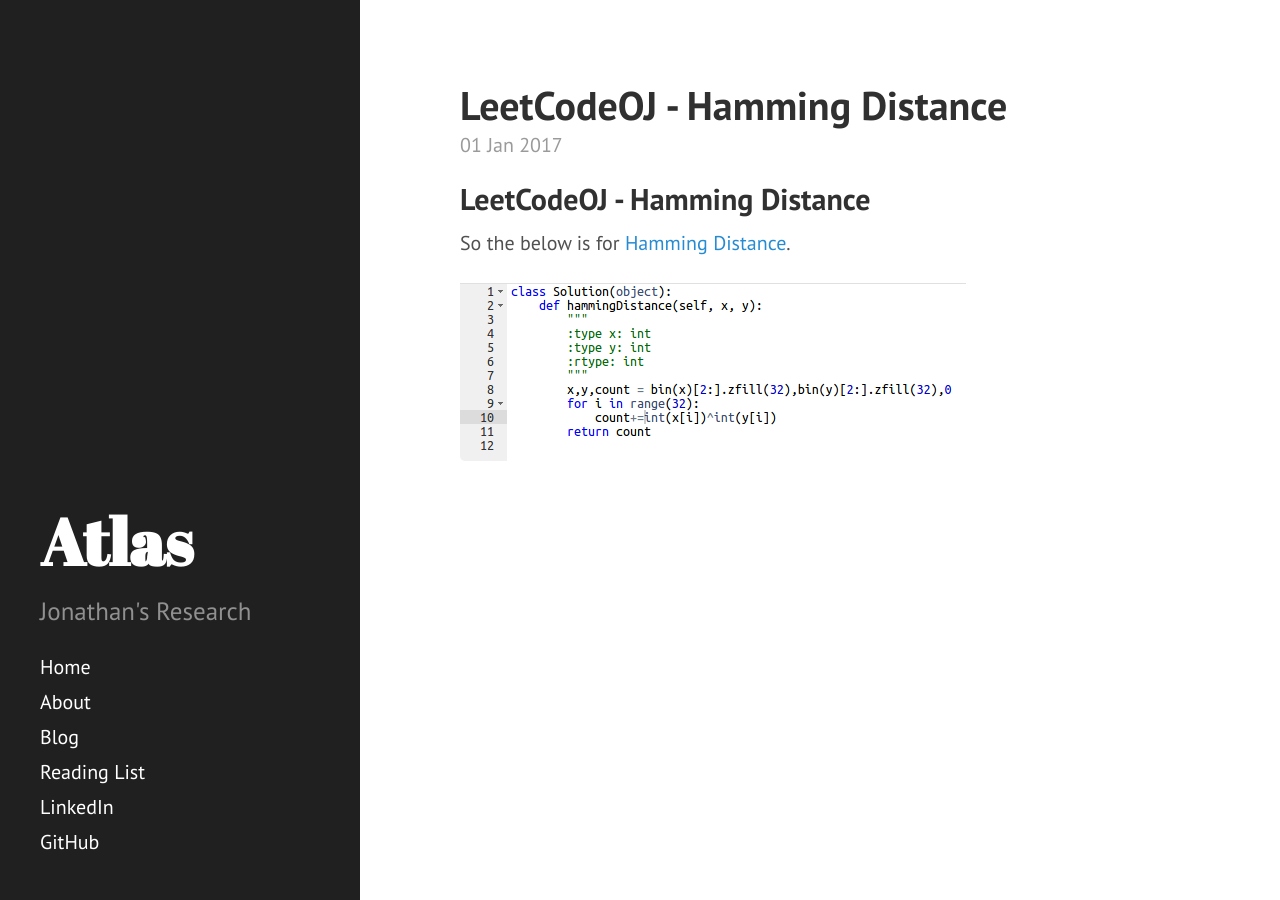
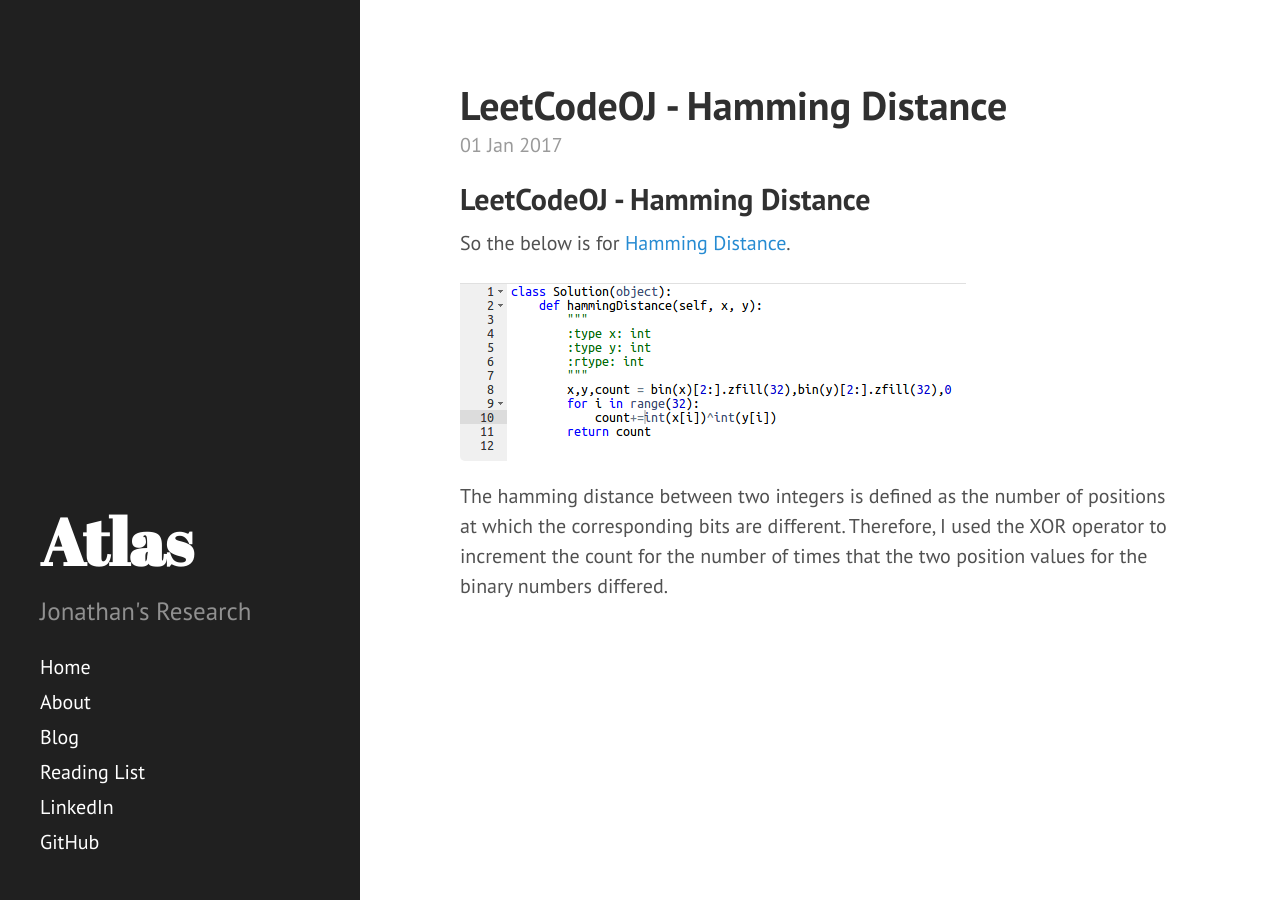
Before and after one commit to JonathanJohann/Research, a Jekyll site: the page built from _posts/Scratch_Pad/2017-01-01-Hamming-Distance.md, in a window 1280 px wide. Built offline with Jekyll 4.4.1, drawn with Linux system fonts in a browser that asks for light colours; Markdown is read by kramdown in place of the engine named in the settings.

Commit message:
Update 2017-01-01-Hamming-Distance.md

```diff
--- a/_posts/Scratch_Pad/2017-01-01-Hamming-Distance.md
+++ b/_posts/Scratch_Pad/2017-01-01-Hamming-Distance.md
@@ -11,3 +11,5 @@
 So the below is for [Hamming Distance](https://leetcode.com/problems/hamming-distance/).
 
 ![png](https://raw.githubusercontent.com/JonathanJohann/Research/master/_posts/Scratch_Pad/Pics/hamming_distance.png)
+
+The hamming distance between two integers is defined as the number of positions at which the corresponding bits are different. Therefore, I used the XOR operator to increment the count for the number of times that the two position values for the binary numbers differed.
```
